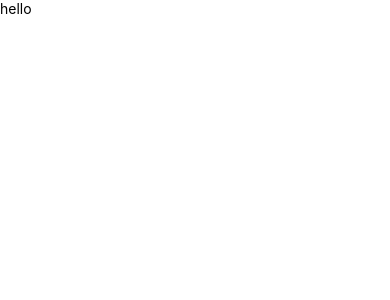
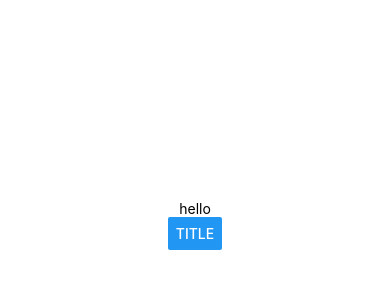
Before and after one commit to iheehee/recycle_app_react_native, a React Native app in the folder recycle_app/: screen /Welcome in a window 390 px wide. Shown: the top 300 px of the page. Built offline with nearby package versions, Linux system fonts and the light colour scheme.

Commit message:
welcome page

```diff
--- a/recycle_app/components/Auth.js
+++ b/recycle_app/components/Auth.js
@@ -1,10 +1,26 @@
 import React from "react";
-import { Text, View } from "react-native";
+import {} from "react-native";
+import Auth from "../navigation/Auth";
+import styled from "styled-components/native";
+
+const Text = styled.Text`
+  margin-top: 200px;
+`;
+
+const View = styled.View`
+
+  align-items: center;
+`;
+
+const Button = styled.Button`
+    background-color: brown;
+`;
 
 export default () => {
-    return (
-        <View>
-            <Text>hello</Text>
-        </View>
-    )
-}
+  return (
+    <View>
+      <Text>hello</Text>
+      <Button title = "title" />
+    </View>
+  );
+};
--- a/recycle_app/navigation/Auth.js
+++ b/recycle_app/navigation/Auth.js
@@ -3,7 +3,7 @@ import { createStackNavigator } from "@react-navigation/stack";
 import { NavigationContainer } from "@react-navigation/native";
 import SignIn from "../screens/Auth/SignIn";
 import SignUp from "../screens/Auth/SignUp";
-import Welcome from ".."
+import Welcome from "../screens/Welcome";
 
 const Auth = createStackNavigator();
 
--- a/recycle_app/package.json
+++ b/recycle_app/package.json
@@ -17,7 +17,8 @@
     "react-native": "0.71.3",
     "react-native-gesture-handler": "^2.9.0",
     "react-native-safe-area-context": "^4.5.0",
-    "react-native-screens": "^3.20.0"
+    "react-native-screens": "^3.20.0",
+    "styled-components": "^5.3.9"
   },
   "devDependencies": {
     "@babel/core": "^7.20.0"
--- a/recycle_app/screens/Auth/SignIn.js
+++ b/recycle_app/screens/Auth/SignIn.js
@@ -0,0 +1,10 @@
+import React from "react";
+import { Text, View } from "react-native";
+
+export default () => {
+    return (
+        <View>
+           <Text>sign in</Text>
+        </View>
+    );
+}
--- a/recycle_app/screens/Auth/SignUp.js
+++ b/recycle_app/screens/Auth/SignUp.js
@@ -0,0 +1,10 @@
+import React from "react";
+import { Text, View } from "react-native";
+
+export default () => {
+    return (
+        <View>
+           <Text>sign up</Text>
+        </View>
+    );
+}
--- a/recycle_app/screens/welcome.js
+++ b/recycle_app/screens/welcome.js
@@ -0,0 +1,18 @@
+import React from "react";
+import { TouchableOpacity , Button, Text } from "react-native";
+import styled from "styled-components/native";
+
+const Container = styled.View`
+    align-items: center;
+    flex: 1;
+    `;
+
+export default () => {
+    return (
+        <Container>
+
+            <Button title="Sign up">
+            <Text>hello</Text> </Button>
+        </Container>
+    );
+}
```
Also changed, not shown: 1 other file (tests, documents, lock files or other folders).
